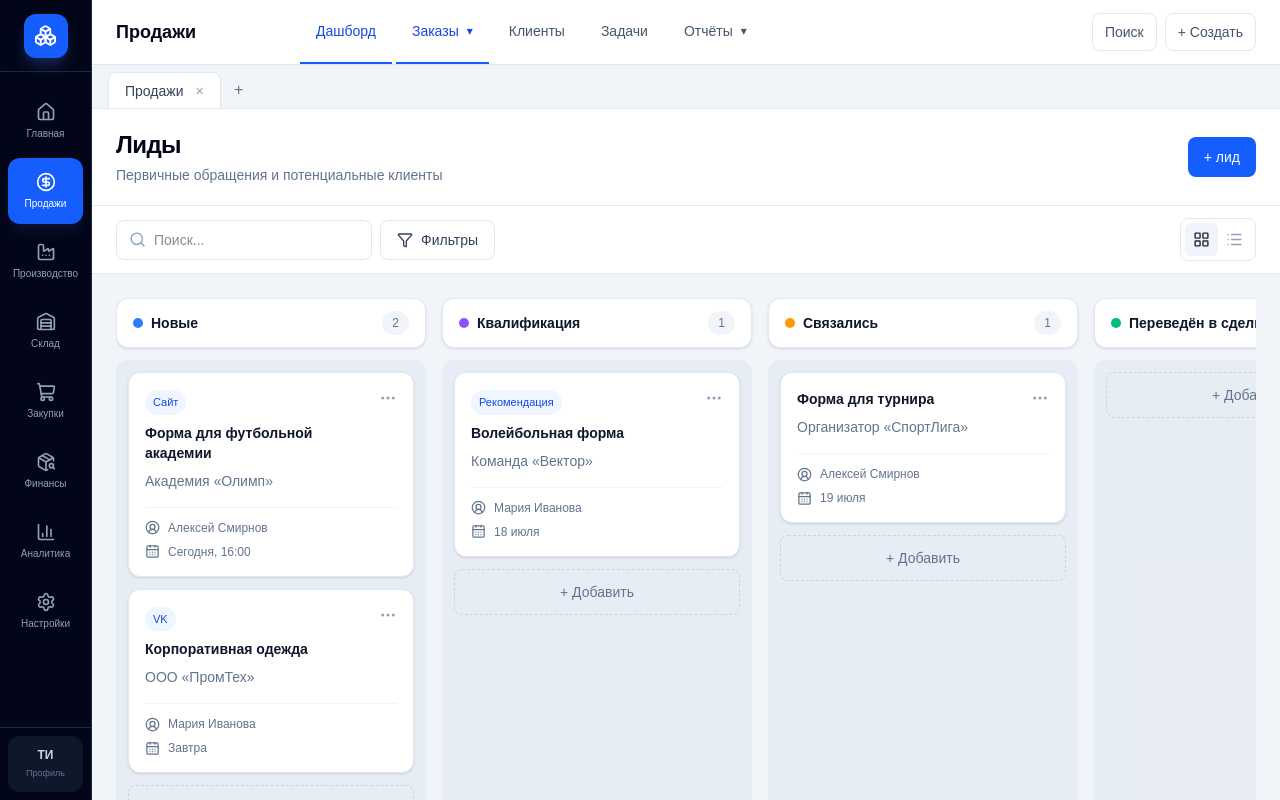
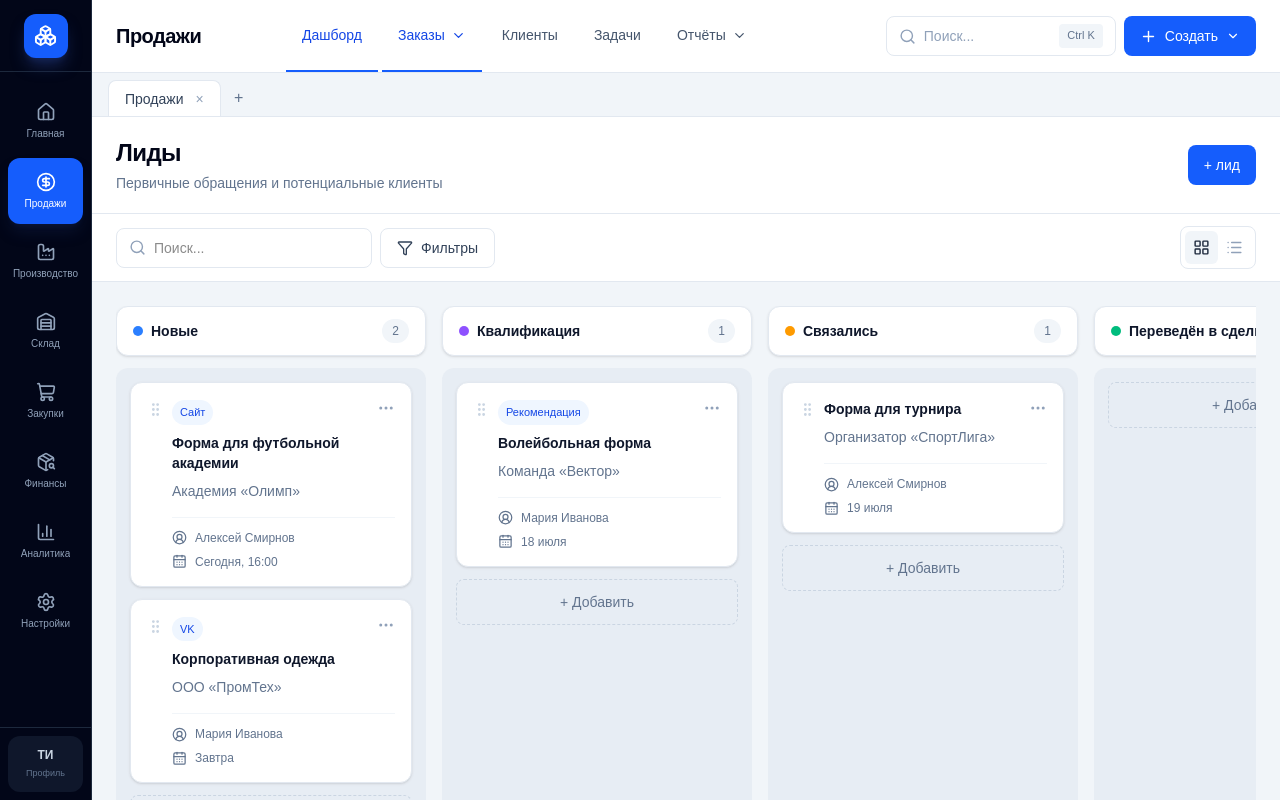
Before and after one commit to timurin/sport-leads, a Next.js app in the folder frontend/: page /sales/leads in a window 1280 px wide. Built offline with nearby package versions, Linux system fonts and the light colour scheme.

Commit message:
Complete interactive ERP navigation and kanban

```diff
--- a/frontend/components/kanban/kanban-board.tsx
+++ b/frontend/components/kanban/kanban-board.tsx
@@ -1,8 +1,38 @@
+"use client";
+
+import {
+  DndContext,
+  DragOverlay,
+  KeyboardSensor,
+  PointerSensor,
+  closestCorners,
+  type DragEndEvent,
+  type DragOverEvent,
+  type DragStartEvent,
+  useDroppable,
+  useSensor,
+  useSensors,
+} from "@dnd-kit/core";
+import {
+  SortableContext,
+  arrayMove,
+  sortableKeyboardCoordinates,
+  useSortable,
+  verticalListSortingStrategy,
+} from "@dnd-kit/sortable";
+import {
+  CSS,
+} from "@dnd-kit/utilities";
 import {
   CalendarDays,
   CircleUserRound,
+  GripVertical,
   MoreHorizontal,
 } from "lucide-react";
+import {
+  useMemo,
+  useState,
+} from "react";
 
 export type KanbanCardData = {
   id: string;
@@ -23,46 +53,37 @@ export type KanbanColumnData = {
 
 type KanbanBoardProps = {
   columns: KanbanColumnData[];
+  onChange?: (
+    columns: KanbanColumnData[],
+  ) => void;
 };
 
-export function KanbanBoard({
-  columns,
-}: KanbanBoardProps) {
+type SortableCardProps = {
+  card: KanbanCardData;
+};
+
+function CardContent({
+  card,
+  dragging = false,
+}: {
+  card: KanbanCardData;
+  dragging?: boolean;
+}) {
   return (
-    <div className="min-w-0 overflow-x-auto pb-5">
-      <div className="flex min-w-max gap-4">
-        {columns.map((column) => (
-          <section
-            key={column.id}
-            className="w-[310px] shrink-0"
+    <article
+      className={[
+        "rounded-xl border border-slate-200 bg-white p-4 shadow-sm transition",
+        dragging
+          ? "rotate-2 border-blue-400 shadow-2xl"
+          : "hover:-translate-y-0.5 hover:border-blue-300 hover:shadow-md",
+      ].join(" ")}
     >
-            <header className="mb-3 rounded-xl border border-slate-200 bg-white px-4 py-3 shadow-sm">
-              <div className="flex items-center justify-between">
-                <div className="flex items-center gap-2">
-                  <span
-                    className={[
-                      "h-2.5 w-2.5 rounded-full",
-                      column.accentClass,
-                    ].join(" ")}
-                  />
-
-                  <h2 className="text-sm font-semibold text-slate-900">
-                    {column.title}
-                  </h2>
+      <div className="flex items-start gap-2">
+        <div className="mt-0.5 text-slate-300">
+          <GripVertical size={17} />
         </div>
 
-                <span className="rounded-full bg-slate-100 px-2.5 py-1 text-xs font-medium text-slate-500">
-                  {column.cards.length}
-                </span>
-              </div>
-            </header>
-
-            <div className="min-h-[480px] space-y-3 rounded-xl bg-slate-200/60 p-3">
-              {column.cards.map((card) => (
-                <article
-                  key={card.id}
-                  className="cursor-pointer rounded-xl border border-slate-200 bg-white p-4 shadow-sm transition hover:-translate-y-0.5 hover:border-blue-300 hover:shadow-md"
-                >
+        <div className="min-w-0 flex-1">
           <div className="flex items-start justify-between gap-3">
             <div>
               {card.tag ? (
@@ -78,7 +99,10 @@ export function KanbanBoard({
 
             <button
               type="button"
-                      className="text-slate-400 hover:text-slate-700"
+              className="shrink-0 text-slate-400 hover:text-slate-700"
+              onPointerDown={(event) => {
+                event.stopPropagation();
+              }}
             >
               <MoreHorizontal size={18} />
             </button>
@@ -111,8 +135,104 @@ export function KanbanBoard({
               </div>
             ) : null}
           </div>
+        </div>
+      </div>
     </article>
+  );
+}
+
+function SortableCard({
+  card,
+}: SortableCardProps) {
+  const {
+    attributes,
+    listeners,
+    setNodeRef,
+    transform,
+    transition,
+    isDragging,
+  } = useSortable({
+    id: card.id,
+  });
+
+  const style = {
+    transform: CSS.Transform.toString(
+      transform,
+    ),
+    transition,
+    opacity: isDragging ? 0.35 : 1,
+  };
+
+  return (
+    <div
+      ref={setNodeRef}
+      style={style}
+      {...attributes}
+      {...listeners}
+      className="cursor-grab touch-none active:cursor-grabbing"
+    >
+      <CardContent card={card} />
+    </div>
+  );
+}
+
+function KanbanColumn({
+  column,
+}: {
+  column: KanbanColumnData;
+}) {
+  const {
+    setNodeRef,
+    isOver,
+  } = useDroppable({
+    id: column.id,
+  });
+
+  return (
+    <section className="w-[310px] shrink-0">
+      <header className="mb-3 rounded-xl border border-slate-200 bg-white px-4 py-3 shadow-sm">
+        <div className="flex items-center justify-between">
+          <div className="flex items-center gap-2">
+            <span
+              className={[
+                "h-2.5 w-2.5 rounded-full",
+                column.accentClass,
+              ].join(" ")}
+            />
+
+            <h2 className="text-sm font-semibold text-slate-900">
+              {column.title}
+            </h2>
+          </div>
+
+          <span className="rounded-full bg-slate-100 px-2.5 py-1 text-xs font-medium text-slate-500">
+            {column.cards.length}
+          </span>
+        </div>
+      </header>
+
+      <div
+        ref={setNodeRef}
+        className={[
+          "min-h-[520px] space-y-3 rounded-xl border-2 p-3 transition-colors",
+          isOver
+            ? "border-blue-400 bg-blue-50/70"
+            : "border-transparent bg-slate-200/60",
+        ].join(" ")}
+      >
+        <SortableContext
+          items={column.cards.map(
+            (card) => card.id,
+          )}
+          strategy={verticalListSortingStrategy}
+        >
+          {column.cards.map((card) => (
+            <SortableCard
+              key={card.id}
+              card={card}
+            />
           ))}
+        </SortableContext>
 
         <button
           type="button"
@@ -122,8 +242,302 @@ export function KanbanBoard({
         </button>
       </div>
     </section>
+  );
+}
+
+function findColumnId(
+  columns: KanbanColumnData[],
+  itemId: string,
+): string | null {
+  const directColumn = columns.find(
+    (column) => column.id === itemId,
+  );
+
+  if (directColumn) {
+    return directColumn.id;
+  }
+
+  const parentColumn = columns.find(
+    (column) =>
+      column.cards.some(
+        (card) => card.id === itemId,
+      ),
+  );
+
+  return parentColumn?.id ?? null;
+}
+
+function findCard(
+  columns: KanbanColumnData[],
+  cardId: string,
+): KanbanCardData | null {
+  for (const column of columns) {
+    const card = column.cards.find(
+      (item) => item.id === cardId,
+    );
+
+    if (card) {
+      return card;
+    }
+  }
+
+  return null;
+}
+
+export function KanbanBoard({
+  columns: initialColumns,
+  onChange,
+}: KanbanBoardProps) {
+  const [columns, setColumns] =
+    useState<KanbanColumnData[]>(
+      initialColumns,
+    );
+
+  const [activeCardId, setActiveCardId] =
+    useState<string | null>(null);
+
+  const sensors = useSensors(
+    useSensor(PointerSensor, {
+      activationConstraint: {
+        distance: 6,
+      },
+    }),
+    useSensor(KeyboardSensor, {
+      coordinateGetter:
+        sortableKeyboardCoordinates,
+    }),
+  );
+
+  const activeCard = useMemo(
+    () =>
+      activeCardId
+        ? findCard(columns, activeCardId)
+        : null,
+    [activeCardId, columns],
+  );
+
+  function updateColumns(
+    nextColumns: KanbanColumnData[],
+  ) {
+    setColumns(nextColumns);
+    onChange?.(nextColumns);
+  }
+
+  function handleDragStart(
+    event: DragStartEvent,
+  ) {
+    setActiveCardId(
+      String(event.active.id),
+    );
+  }
+
+  function handleDragOver(
+    event: DragOverEvent,
+  ) {
+    const activeId = String(
+      event.active.id,
+    );
+
+    const overId = event.over
+      ? String(event.over.id)
+      : null;
+
+    if (!overId) {
+      return;
+    }
+
+    const activeColumnId = findColumnId(
+      columns,
+      activeId,
+    );
+
+    const overColumnId = findColumnId(
+      columns,
+      overId,
+    );
+
+    if (
+      !activeColumnId ||
+      !overColumnId ||
+      activeColumnId === overColumnId
+    ) {
+      return;
+    }
+
+    const activeColumnIndex =
+      columns.findIndex(
+        (column) =>
+          column.id === activeColumnId,
+      );
+
+    const overColumnIndex =
+      columns.findIndex(
+        (column) =>
+          column.id === overColumnId,
+      );
+
+    const activeColumn =
+      columns[activeColumnIndex];
+
+    const overColumn =
+      columns[overColumnIndex];
+
+    const activeCardIndex =
+      activeColumn.cards.findIndex(
+        (card) => card.id === activeId,
+      );
+
+    if (activeCardIndex === -1) {
+      return;
+    }
+
+    const movedCard =
+      activeColumn.cards[activeCardIndex];
+
+    const overCardIndex =
+      overColumn.cards.findIndex(
+        (card) => card.id === overId,
+      );
+
+    const insertIndex =
+      overCardIndex >= 0
+        ? overCardIndex
+        : overColumn.cards.length;
+
+    const nextColumns = columns.map(
+      (column) => ({
+        ...column,
+        cards: [...column.cards],
+      }),
+    );
+
+    nextColumns[
+      activeColumnIndex
+    ].cards.splice(activeCardIndex, 1);
+
+    nextColumns[
+      overColumnIndex
+    ].cards.splice(
+      insertIndex,
+      0,
+      movedCard,
+    );
+
+    updateColumns(nextColumns);
+  }
+
+  function handleDragEnd(
+    event: DragEndEvent,
+  ) {
+    const activeId = String(
+      event.active.id,
+    );
+
+    const overId = event.over
+      ? String(event.over.id)
+      : null;
+
+    setActiveCardId(null);
+
+    if (!overId || activeId === overId) {
+      return;
+    }
+
+    const activeColumnId = findColumnId(
+      columns,
+      activeId,
+    );
+
+    const overColumnId = findColumnId(
+      columns,
+      overId,
+    );
+
+    if (
+      !activeColumnId ||
+      !overColumnId ||
+      activeColumnId !== overColumnId
+    ) {
+      return;
+    }
+
+    const columnIndex =
+      columns.findIndex(
+        (column) =>
+          column.id === activeColumnId,
+      );
+
+    const column = columns[columnIndex];
+
+    const oldIndex =
+      column.cards.findIndex(
+        (card) => card.id === activeId,
+      );
+
+    const newIndex =
+      column.cards.findIndex(
+        (card) => card.id === overId,
+      );
+
+    if (
+      oldIndex === -1 ||
+      newIndex === -1 ||
+      oldIndex === newIndex
+    ) {
+      return;
+    }
+
+    const nextColumns = columns.map(
+      (item) => ({
+        ...item,
+        cards: [...item.cards],
+      }),
+    );
+
+    nextColumns[columnIndex].cards =
+      arrayMove(
+        nextColumns[columnIndex].cards,
+        oldIndex,
+        newIndex,
+      );
+
+    updateColumns(nextColumns);
+  }
+
+  function handleDragCancel() {
+    setActiveCardId(null);
+  }
+
+  return (
+    <DndContext
+      sensors={sensors}
+      collisionDetection={closestCorners}
+      onDragStart={handleDragStart}
+      onDragOver={handleDragOver}
+      onDragEnd={handleDragEnd}
+      onDragCancel={handleDragCancel}
+    >
+      <div className="min-w-0 overflow-x-auto pb-5">
+        <div className="flex min-w-max gap-4">
+          {columns.map((column) => (
+            <KanbanColumn
+              key={column.id}
+              column={column}
+            />
           ))}
         </div>
       </div>
+
+      <DragOverlay>
+        {activeCard ? (
+          <div className="w-[286px] cursor-grabbing">
+            <CardContent
+              card={activeCard}
+              dragging
+            />
+          </div>
+        ) : null}
+      </DragOverlay>
+    </DndContext>
   );
 }
--- a/frontend/components/navigation/top-navigation.tsx
+++ b/frontend/components/navigation/top-navigation.tsx
@@ -1,7 +1,17 @@
 "use client";
 
+import {
+  ChevronDown,
+  Plus,
+  Search,
+} from "lucide-react";
 import Link from "next/link";
 import { usePathname } from "next/navigation";
+import {
+  useEffect,
+  useRef,
+  useState,
+} from "react";
 
 import {
   getSectionByPathname,
@@ -12,54 +22,122 @@ export function TopNavigation() {
   const pathname = usePathname();
   const section = getSectionByPathname(pathname);
 
+  const [openMenuId, setOpenMenuId] =
+    useState<string | null>(null);
+
+  const navigationRef =
+    useRef<HTMLDivElement | null>(null);
+
+
+  useEffect(() => {
+    function handlePointerDown(
+      event: PointerEvent,
+    ) {
+      if (
+        navigationRef.current &&
+        !navigationRef.current.contains(
+          event.target as Node,
+        )
+      ) {
+        setOpenMenuId(null);
+      }
+    }
+
+    window.addEventListener(
+      "pointerdown",
+      handlePointerDown,
+    );
+
+    return () => {
+      window.removeEventListener(
+        "pointerdown",
+        handlePointerDown,
+      );
+    };
+  }, []);
+
   return (
-    <header className="border-b border-slate-200 bg-white">
-      <div className="flex h-16 items-center gap-6 px-6">
-        <div className="min-w-40">
-          <div className="text-lg font-semibold text-slate-950">
+    <header className="relative z-40 overflow-visible border-b border-slate-200 bg-white">
+      <div className="flex h-[72px] items-center gap-5 px-6">
+        <div className="min-w-[150px]">
+          <div className="text-xl font-semibold tracking-tight text-slate-950">
             {section.title}
           </div>
         </div>
 
-        <nav className="flex h-full min-w-0 flex-1 items-center gap-1 overflow-x-auto">
+        <div
+          ref={navigationRef}
+          className="flex h-full min-w-0 flex-1 items-center"
+        >
+          <nav className="flex h-full items-center gap-1 overflow-visible">
             {section.topNavigation.map((item) => {
               if (item.children?.length) {
-              const childActive = item.children.some(
-                (child) =>
+                const childActive =
+                  item.children.some((child) =>
                     isNavigationPathActive(
                       pathname,
                       child.href,
                     ),
                   );
 
+                const menuOpen =
+                  openMenuId === item.id;
+
                 return (
-                <details
+                  <div
                     key={item.id}
-                  className="group relative h-full"
+                    className="relative flex h-full items-center"
                   >
-                  <summary
+                    <button
+                      type="button"
+                      onClick={() => {
+                        setOpenMenuId(
+                          menuOpen
+                            ? null
+                            : item.id,
+                        );
+                      }}
                       className={[
-                      "flex h-full cursor-pointer list-none items-center gap-2 border-b-2 px-4 text-sm font-medium transition",
-                      childActive
+                        "flex h-full items-center gap-1.5 border-b-2 px-4 text-sm font-medium transition",
+                        childActive || menuOpen
                           ? "border-blue-600 text-blue-700"
                           : "border-transparent text-slate-600 hover:text-slate-950",
                       ].join(" ")}
+                      aria-expanded={menuOpen}
                     >
                       {item.title}
-                    <span className="text-xs">▾</span>
-                  </summary>
 
-                  <div className="absolute left-0 top-[calc(100%+1px)] z-50 min-w-72 rounded-b-xl border border-slate-200 bg-white p-2 shadow-xl">
-                    {item.children.map((child) => (
+                      <ChevronDown
+                        size={15}
+                        className={[
+                          "transition-transform",
+                          menuOpen
+                            ? "rotate-180"
+                            : "",
+                        ].join(" ")}
+                      />
+                    </button>
+
+                    {menuOpen ? (
+                      <div className="absolute left-0 top-[calc(100%-1px)] z-[100] w-[300px] rounded-xl border border-slate-200 bg-white p-2 shadow-[0_18px_45px_rgba(15,23,42,0.18)]">
+                        {item.children.map(
+                          (child) => {
+                            const active =
+                              isNavigationPathActive(
+                                pathname,
+                                child.href,
+                              );
+
+                            return (
                              <Link
                                 key={child.id}
                                 href={child.href}
+                                onClick={() => {
+                                  setOpenMenuId(null);
+                                }}
                                 className={[
                                   "block rounded-lg px-4 py-3 transition",
-                          isNavigationPathActive(
-                            pathname,
-                            child.href,
-                          )
+                                  active
                                     ? "bg-blue-50 text-blue-700"
                                     : "text-slate-700 hover:bg-slate-50",
                                 ].join(" ")}
@@ -70,13 +148,18 @@ export function TopNavigation() {
 
                                 {child.description ? (
                                   <div className="mt-1 text-xs leading-4 text-slate-500">
-                            {child.description}
+                                    {
+                                      child.description
+                                    }
                                   </div>
                                 ) : null}
                               </Link>
-                    ))}
+                            );
+                          },
+                        )}
                       </div>
-                </details>
+                    ) : null}
+                  </div>
                 );
               }
 
@@ -84,7 +167,8 @@ export function TopNavigation() {
                 return null;
               }
 
-            const active = isNavigationPathActive(
+              const active =
+                isNavigationPathActive(
                   pathname,
                   item.href,
                 );
@@ -94,7 +178,7 @@ export function TopNavigation() {
                   key={item.id}
                   href={item.href}
                   className={[
-                  "flex h-full items-center border-b-2 px-4 text-sm font-medium transition",
+                    "flex h-full items-center whitespace-nowrap border-b-2 px-4 text-sm font-medium transition",
                     active
                       ? "border-blue-600 text-blue-700"
                       : "border-transparent text-slate-600 hover:text-slate-950",
@@ -105,20 +189,28 @@ export function TopNavigation() {
               );
             })}
           </nav>
+        </div>
 
-        <div className="flex items-center gap-2">
+        <div className="ml-auto flex shrink-0 items-center gap-2">
           <button
             type="button"
-            className="rounded-lg border border-slate-200 px-3 py-2 text-sm text-slate-600 hover:bg-slate-50"
+            className="hidden h-10 min-w-[230px] items-center gap-2 rounded-lg border border-slate-200 bg-white px-3 text-sm text-slate-400 hover:border-slate-300 xl:flex"
           >
-            Поиск
+            <Search size={17} />
+            <span>Поиск...</span>
+
+            <span className="ml-auto rounded bg-slate-100 px-2 py-1 text-[11px] text-slate-500">
+              Ctrl K
+            </span>
           </button>
 
           <button
             type="button"
-            className="rounded-lg border border-slate-200 px-3 py-2 text-sm text-slate-600 hover:bg-slate-50"
+            className="flex h-10 items-center gap-2 rounded-lg bg-blue-600 px-4 text-sm font-medium text-white transition hover:bg-blue-700"
           >
-            + Создать
+            <Plus size={17} />
+            Создать
+            <ChevronDown size={14} />
           </button>
         </div>
       </div>
--- a/frontend/package.json
+++ b/frontend/package.json
@@ -9,6 +9,9 @@
     "lint": "eslint"
   },
   "dependencies": {
+    "@dnd-kit/core": "^6.3.1",
+    "@dnd-kit/sortable": "^10.0.0",
+    "@dnd-kit/utilities": "^3.2.2",
     "lucide-react": "^1.24.0",
     "next": "16.2.10",
     "react": "19.2.4",
```
Also changed, not shown: 1 other file (tests, documents, lock files or other folders). Lines whose indentation alone changed are shown as unchanged.
